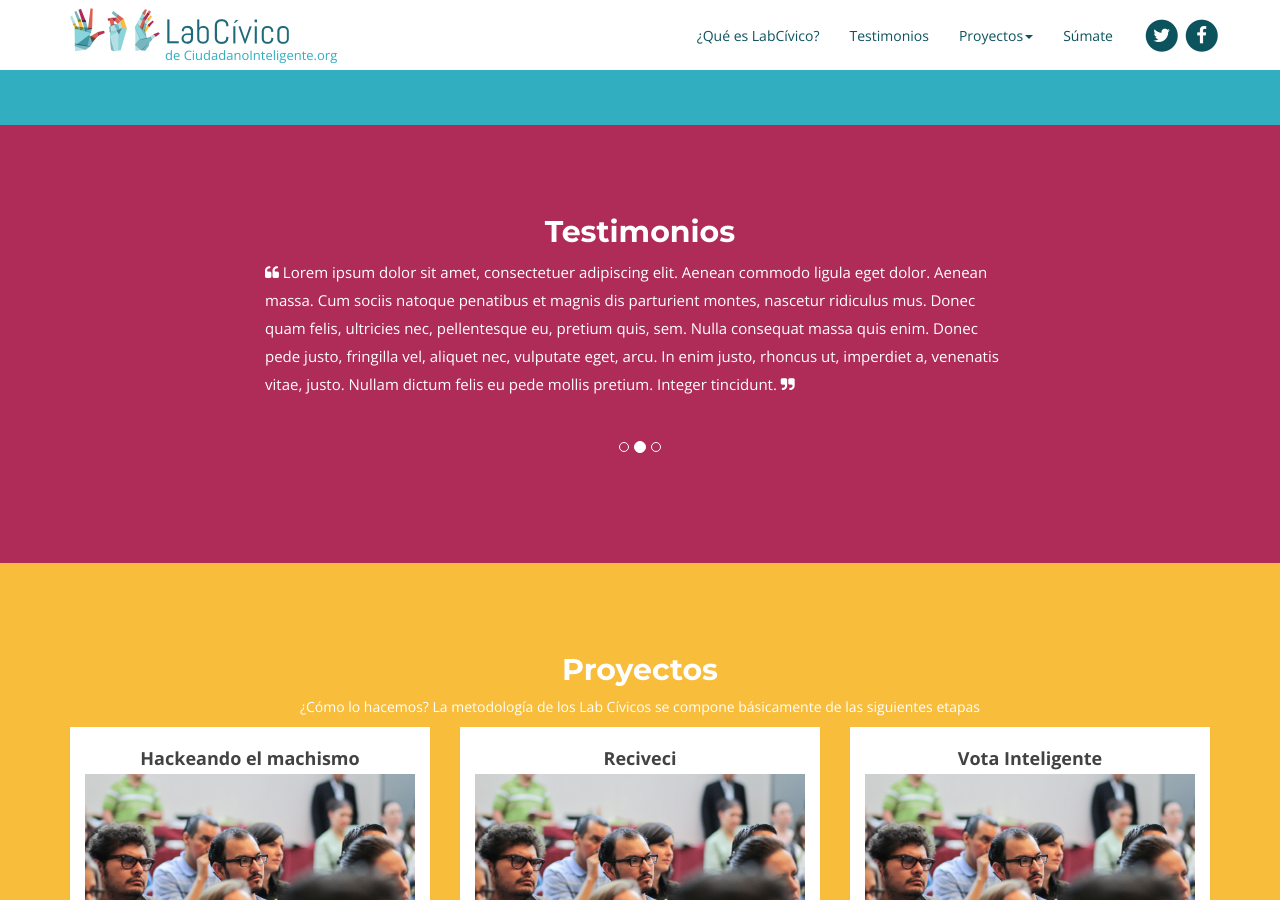
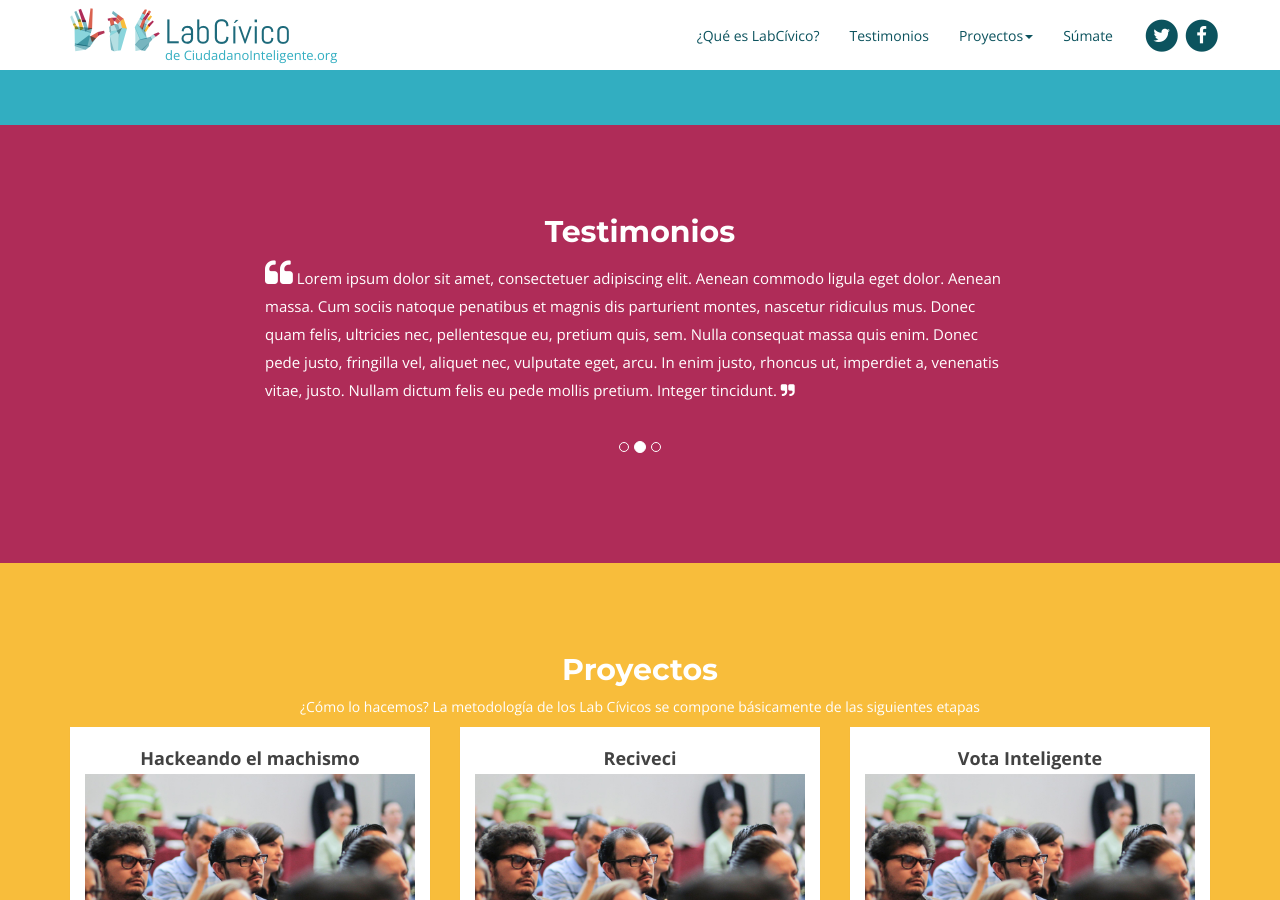
Before and after one commit to ciudadanointeligente/br.labcivico.org.github.io, a Jekyll site: the page built from index.html, in a window 1280 px wide and 900 px high, scrolled down 487 px. Built offline with Jekyll 4.4.1, drawn with Linux system fonts in a browser that asks for light colours; nearby versions of some CDN libraries; comment, search, counter and statistics services are not loaded.

Commit message:
Change quote icon size

```diff
--- a/_includes/testimonial.html
+++ b/_includes/testimonial.html
@@ -17,7 +17,7 @@
 			    <div class="item active">
 			      <div class="carousel-content">
 			      	<div>
-			      		<p class="quote"><i class="fa fa-quote-left"></i>
+			      		<p class="quote"><i class="fa fa-quote-left fa-2x"></i>
 Lorem ipsum dolor sit amet, consectetuer adipiscing elit. Aenean commodo ligula eget dolor. Aenean massa. Cum sociis natoque penatibus et magnis dis parturient montes, nascetur ridiculus mus. Donec quam felis, ultricies nec, pellentesque eu, pretium quis, sem. Nulla consequat massa quis enim. Donec pede justo, fringilla vel, aliquet nec, vulputate eget, arcu. In enim justo, rhoncus ut, imperdiet a, venenatis vitae, justo. Nullam dictum felis eu pede mollis pretium. Integer tincidunt. <i class="fa fa-quote-right"></i>
 </p>
 			      	</div>
@@ -26,7 +26,7 @@ Lorem ipsum dolor sit amet, consectetuer adipiscing elit. Aenean commodo ligula
 			    <div class="item">
 			      <div class="carousel-content">
 			      	<div>
-			      		<p class="quote"><i class="fa fa-quote-left"></i>
+			      		<p class="quote"><i class="fa fa-quote-left fa-2x"></i>
 Lorem ipsum dolor sit amet, consectetuer adipiscing elit. Aenean commodo ligula eget dolor. Aenean massa. Cum sociis natoque penatibus et magnis dis parturient montes, nascetur ridiculus mus. Donec quam felis, ultricies nec, pellentesque eu, pretium quis, sem. Nulla consequat massa quis enim. Donec pede justo, fringilla vel, aliquet nec, vulputate eget, arcu. In enim justo, rhoncus ut, imperdiet a, venenatis vitae, justo. Nullam dictum felis eu pede mollis pretium. Integer tincidunt. <i class="fa fa-quote-right"></i>
 </p>
 			      	</div>
@@ -35,7 +35,7 @@ Lorem ipsum dolor sit amet, consectetuer adipiscing elit. Aenean commodo ligula
 			    <div class="item">
 			      <div class="carousel-content">
 			      	<div>
-			      		<p class="quote"><i class="fa fa-quote-left"></i>
+			      		<p class="quote"><i class="fa fa-quote-left fa-2x"></i>
 Lorem ipsum dolor sit amet, consectetuer adipiscing elit. Aenean commodo ligula eget dolor. Aenean massa. Cum sociis natoque penatibus et magnis dis parturient montes, nascetur ridiculus mus. Donec quam felis, ultricies nec, pellentesque eu, pretium quis, sem. Nulla consequat massa quis enim. Donec pede justo, fringilla vel, aliquet nec, vulputate eget, arcu. In enim justo, rhoncus ut, imperdiet a, venenatis vitae, justo. Nullam dictum felis eu pede mollis pretium. Integer tincidunt. <i class="fa fa-quote-right"></i>
 </p>
 			      	</div>
```
